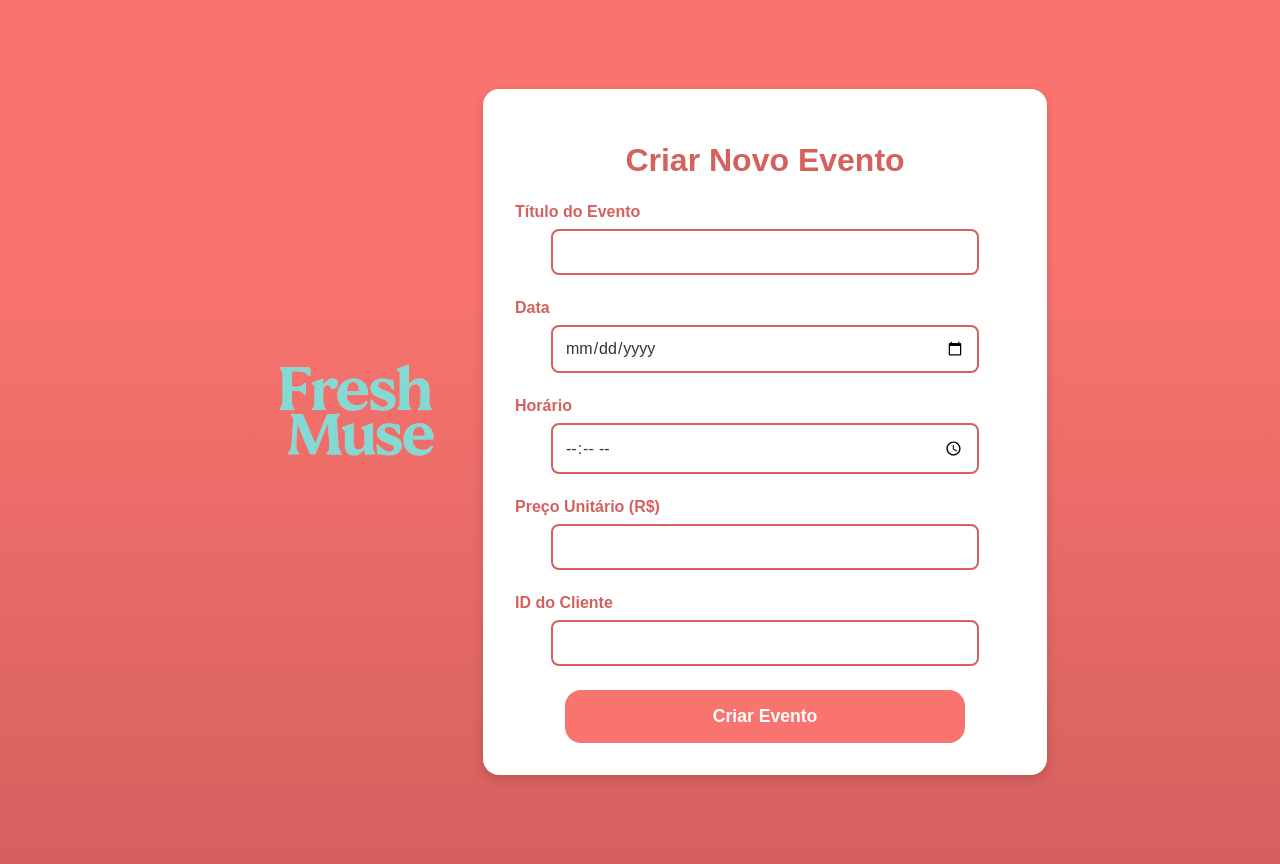
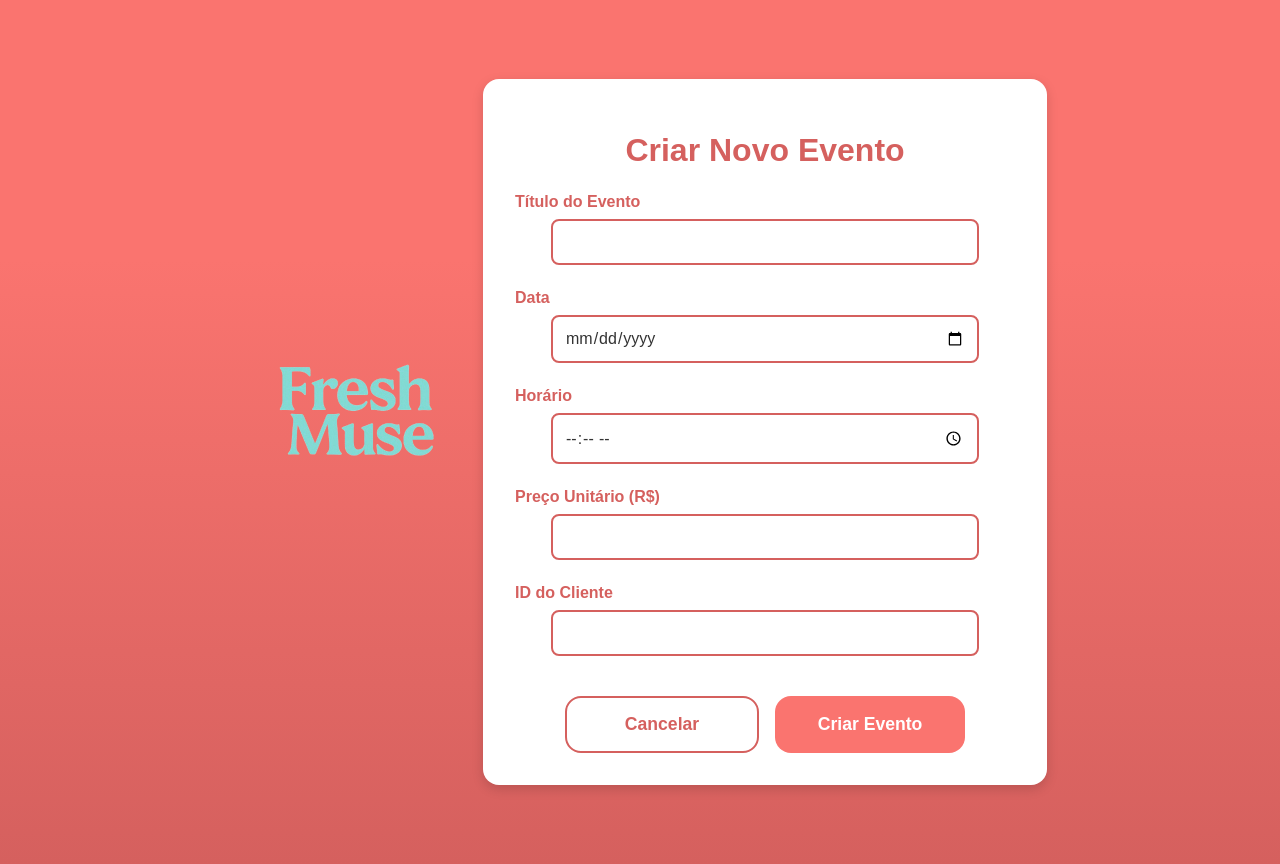
Before and after one commit to szcabral/projeto-web-mod2, a Node server app: page /eventoNovo in a window 1280 px wide. Run offline with Node 20, Linux system fonts and the light colour scheme.

Commit message:
feat: adicionando botão de cancelamento em criar evento cliente.

```diff
--- a/src/views/pages/clienteDashboard.ejs
+++ b/src/views/pages/clienteDashboard.ejs
@@ -90,7 +90,7 @@
 
   <div class="quadros">
 
- <a href="eventoNovo" class="quadro">
+ <a href="/eventoNovo" class="quadro">
   <img src="/assets/novoEvento.png" alt="Criar Evento" />
   <div>Novo Evento</div>
 </a>
--- a/src/views/pages/eventoNovo.ejs
+++ b/src/views/pages/eventoNovo.ejs
@@ -43,6 +43,27 @@
       text-align: center;
     }
 
+    .btn-voltar {
+      background-color: #fff;
+      color: #D5605E;
+      border: 2px solid #D5605E;
+      padding: 0.75rem 1.5rem;
+      border-radius: 16px;
+      font-weight: 700;
+      font-size: 1rem;
+      cursor: pointer;
+      transition: all 0.3s ease;
+      text-decoration: none;
+      display: inline-block;
+      margin-bottom: 1.5rem;
+      align-self: flex-start;
+    }
+
+    .btn-voltar:hover {
+      background-color: #D5605E;
+      color: white;
+    }
+
     h1 {
       margin-bottom: 1.5rem;
       font-weight: 700;
@@ -86,7 +107,14 @@
       text-align: left;
     }
 
-    input[type="submit"] {
+    .form-buttons {
+      display: flex;
+      gap: 1rem;
+      width: 80%;
+      margin-top: 1rem;
+    }
+
+    input[type="submit"], .btn-cancelar {
       background-color: #fa746f;
       color: white;
       border: none;
@@ -96,12 +124,36 @@
       font-size: 1.1rem;
       cursor: pointer;
       transition: background-color 0.3s ease;
-      width: 80%;
-      align-self: center;
+      flex: 1;
     }
 
     input[type="submit"]:hover {
       background-color: #D5605E;
+    }
+
+    .btn-cancelar {
+      background-color: #fff;
+      color: #D5605E;
+      border: 2px solid #D5605E;
+      text-decoration: none;
+      display: flex;
+      align-items: center;
+      justify-content: center;
+    }
+
+    .btn-cancelar:hover {
+      background-color: #D5605E;
+      color: white;
+    }
+
+    @media (max-width: 768px) {
+      .form-buttons {
+        flex-direction: column;
+      }
+
+      .container {
+        padding: 1.5rem;
+      }
     }
   </style>
 </head>
@@ -112,9 +164,10 @@
   </div>
 
   <div class="container">
+
     <h1>Criar Novo Evento</h1>
 
-    <form action="/evento" method="POST">
+    <form id="eventoForm" action="/evento" method="POST">
       <label for="titulo">Título do Evento</label>
       <input type="text" id="titulo" name="titulo" required />
 
@@ -130,9 +183,47 @@
       <label for="cliente_id">ID do Cliente</label>
       <input type="number" id="cliente_id" name="cliente_id" required />
 
-      <input type="submit" value="Criar Evento" />
+      <div class="form-buttons">
+        <a href="javascript:history.back()" class="btn-cancelar">Cancelar</a>
+        <input type="submit" value="Criar Evento" />
+      </div>
     </form>
   </div>
 
+  <script>
+    // Interceptar o envio do formulário
+    document.getElementById('eventoForm').addEventListener('submit', function(e) {
+      e.preventDefault();
+
+      // Aqui você faria a requisição AJAX para criar o evento
+      // Exemplo com fetch API:
+
+      const formData = new FormData(this);
+
+      fetch('/evento', {
+        method: 'POST',
+        body: formData
+      })
+      .then(response => {
+        if (response.ok) {
+          // Evento criado com sucesso, voltar para a página anterior
+          alert('Evento criado com sucesso!');
+          history.back();
+        } else {
+          throw new Error('Erro ao criar evento');
+        }
+      })
+      .catch(error => {
+        console.error('Erro:', error);
+        alert('Erro ao criar evento. Tente novamente.');
+      });
+    });
+
+    // Alternativa: se você quiser usar o método tradicional do form
+    // e redirecionar via backend, você pode remover o JavaScript acima
+    // e no seu controller backend, após criar o evento, fazer:
+    // res.redirect('back') ou res.redirect(req.get('Referer'))
+  </script>
+
 </body>
 </html>
```
